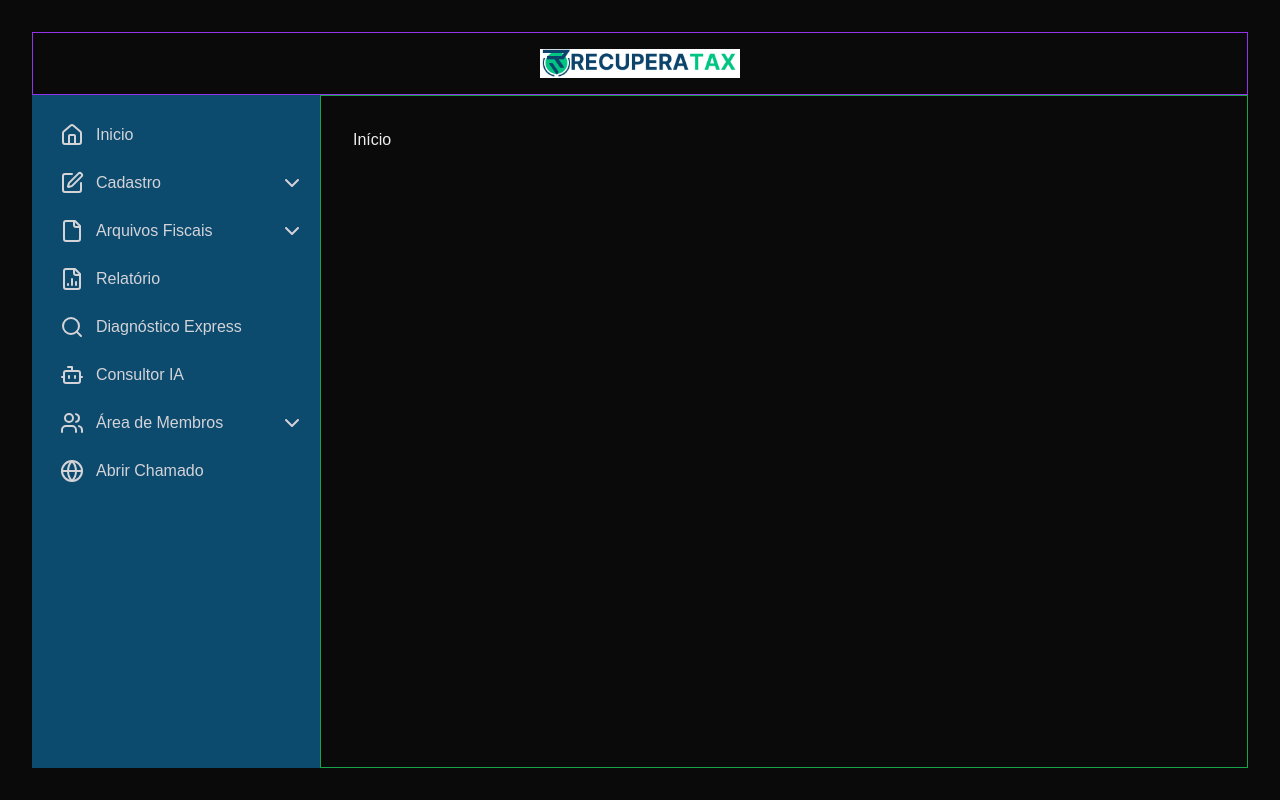
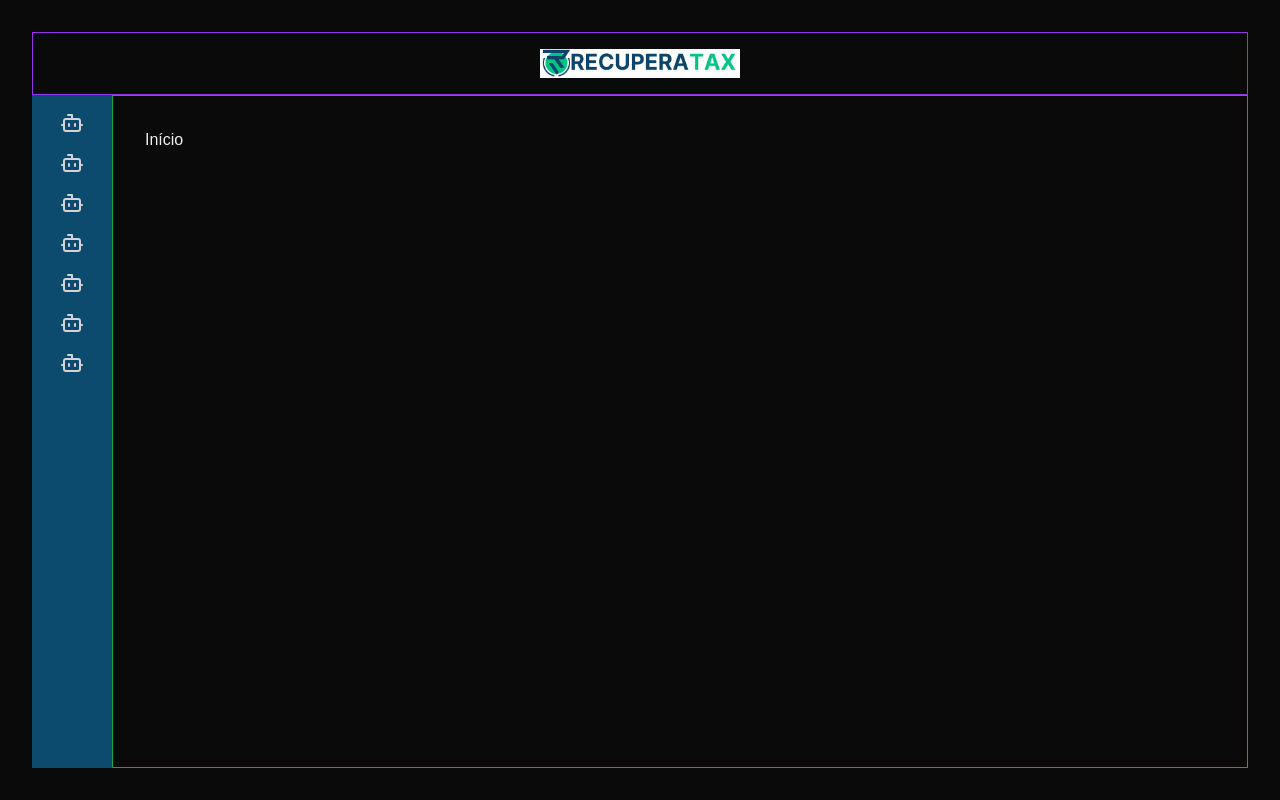
Before and after one commit to Eliabegai/recuperatax, a Next.js app: page / in a window 1280 px wide. Built offline with nearby package versions, Linux system fonts and the light colour scheme.

Commit message:
style: add sidebar "fechado"

```diff
--- a/app/components/Layout/Layout.tsx
+++ b/app/components/Layout/Layout.tsx
@@ -1,6 +1,7 @@
 import Image from "next/image";
-import Sidebar from "../Sidebar/Sidebar";
+// import Sidebar from "../Sidebar/Sidebar";
 import Logo from "../../assets/logo-white.png"
+import { BotIcon } from "lucide-react";
 
 
 // eslint-disable-next-line @typescript-eslint/no-explicit-any
@@ -11,8 +12,17 @@
         <Image src={Logo} width={200} height={100} alt="Logo RecuperaTax" />
       </header>
       <div className="flex flex-1 overflow-hidden">
-        <Sidebar />
-        <main className="flex flex-1 flex-col gap-8 items-center sm:items-start p-8 overflow-auto border border-green-600">
+        {/* <Sidebar /> */}
+        <div className="flex flex-col items-center w-20 gap-4 bg-sky-900 text-zinc-300 h-screen p-4">
+          <BotIcon />
+          <BotIcon />
+          <BotIcon />
+          <BotIcon />
+          <BotIcon />
+          <BotIcon />
+          <BotIcon />
+        </div>
+        <main className="flex flex-col flex-1 gap-8 items-center sm:items-start p-8 overflow-auto border border-green-600">
           {props.children}
         </main>
       </div>
```
